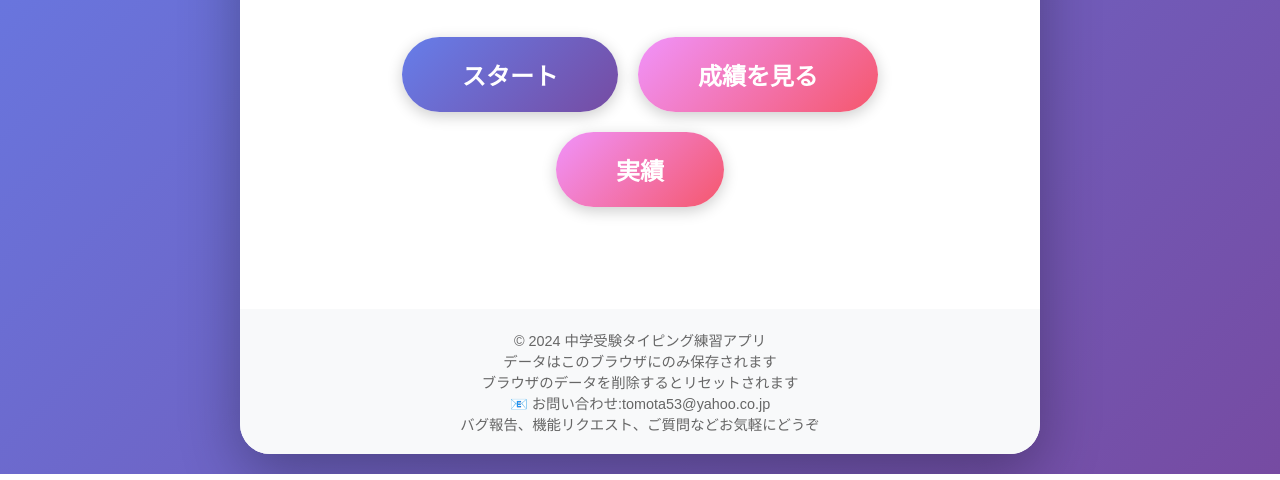
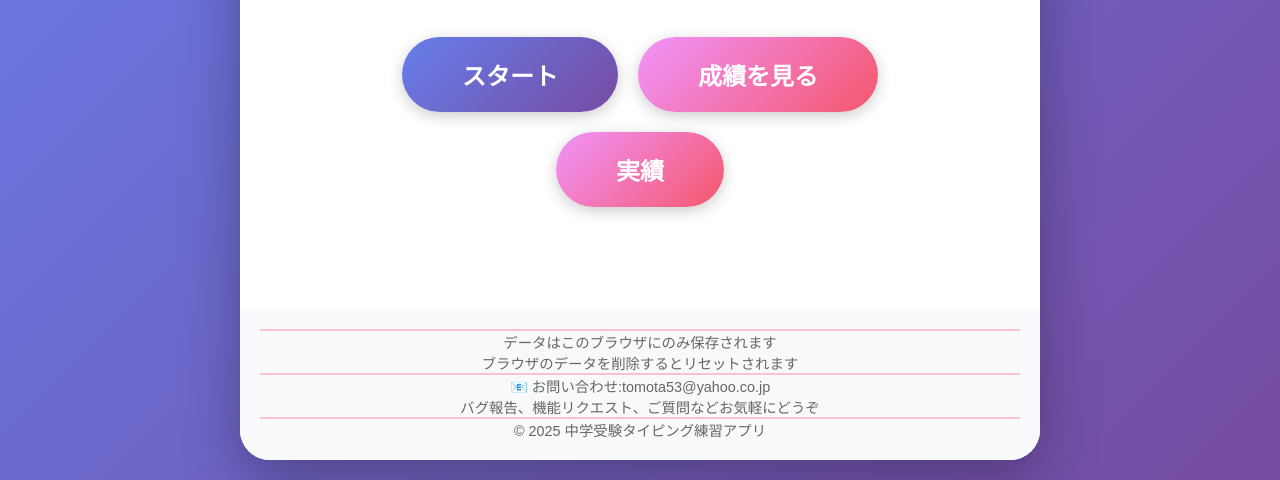
Before and after one commit to tomota53/typing-exam-app, a plain HTML site: page index.html in a window 1280 px wide. Shown: the part 367-847 px from the top of the page. Drawn offline with Linux system fonts and the light colour scheme.

Commit message:
SEO対応

```diff
--- a/index.html
+++ b/index.html
@@ -392,11 +392,14 @@
         </main>
 
         <footer>
-            <p>© 2024 中学受験タイピング練習アプリ</p>
+            <hr color="pink">
             <p>データはこのブラウザにのみ保存されます</p>
             <p>ブラウザのデータを削除するとリセットされます</p>
+            <hr color="pink">
             <p>📧 お問い合わせ:tomota53@yahoo.co.jp</p>
             <p>バグ報告、機能リクエスト、ご質問などお気軽にどうぞ</p>
+            <hr color="pink">
+            <p>© 2025 中学受験タイピング練習アプリ</p>
         </footer>
     </div>
 
```
